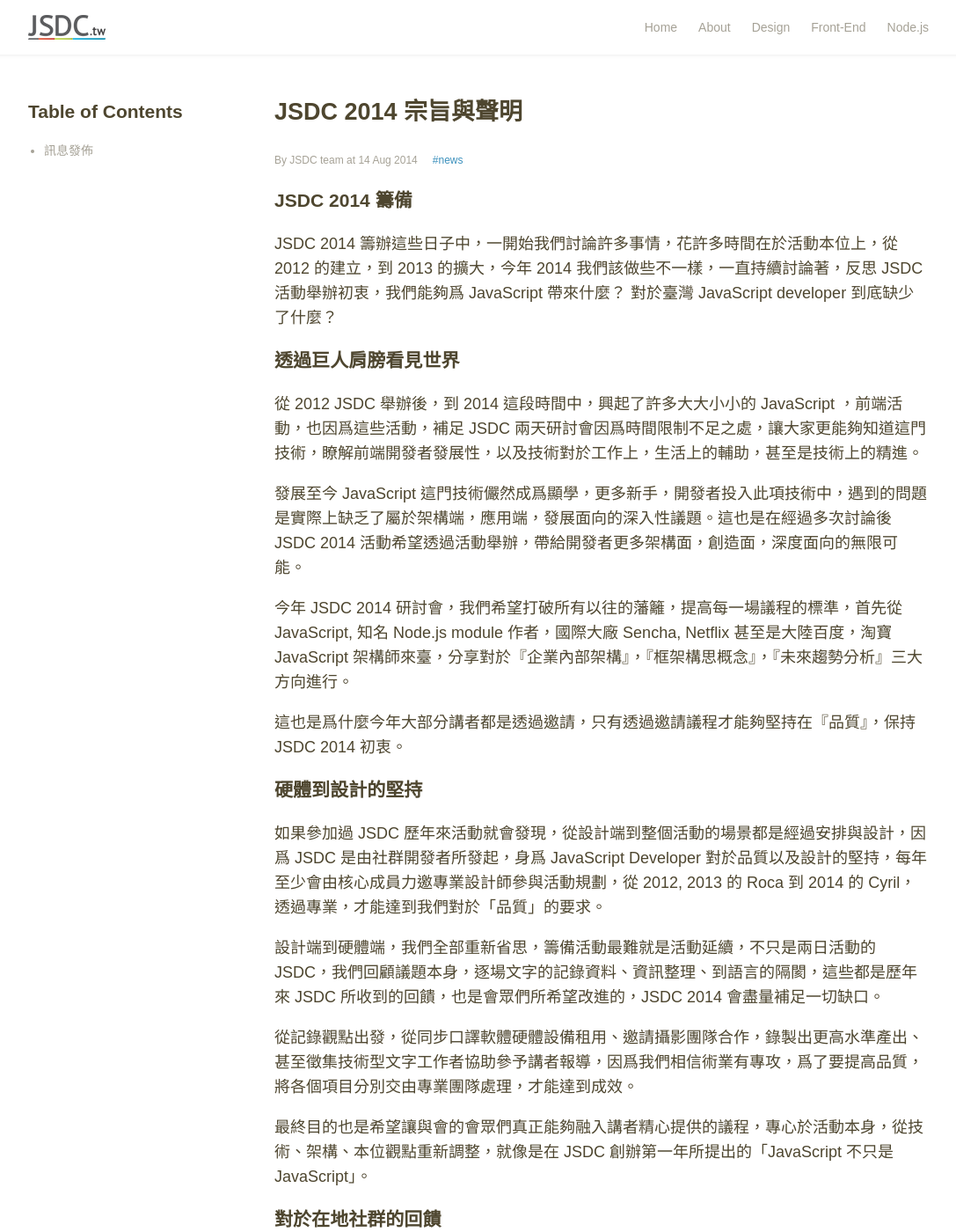
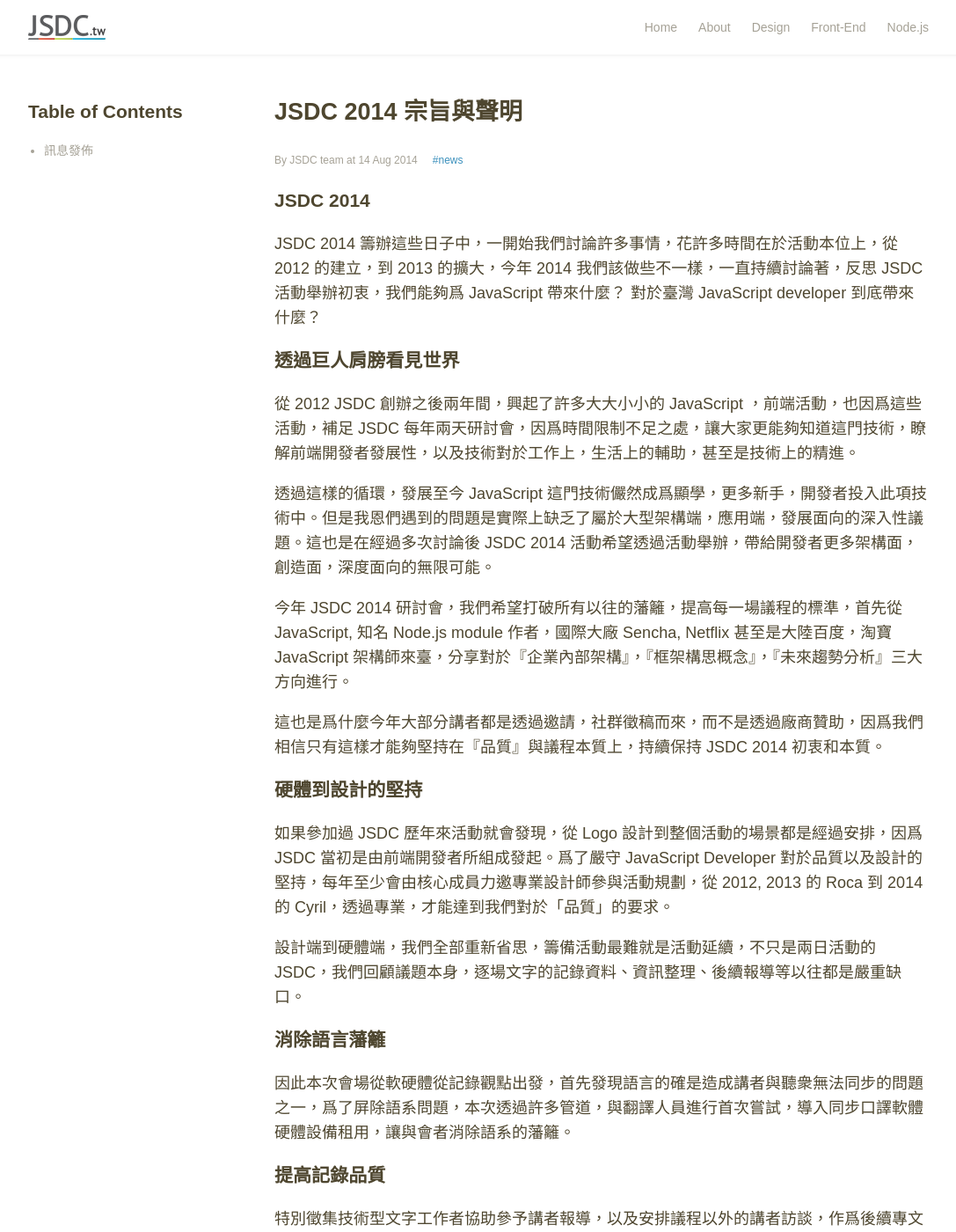
Before and after one commit to jsdc-core/blog.jsdc.tw, a Jekyll site: the page built from _posts/2014-08-14-announcement.md, in a window 1280 px wide and 1400 px high. Shown: the whole window at 88% size, without its empty margins (96-1183 px from the left). Built offline with Jekyll 4.4.1, drawn with Linux system fonts in a browser that asks for light colours; comment, search, counter and statistics services are not loaded; some of the changed text lies outside the part shown.

Commit message:
update announcement

```diff
--- a/_posts/2014-08-14-announcement.md
+++ b/_posts/2014-08-14-announcement.md
@@ -11,43 +11,49 @@
     link: #訊息發佈
 ---
 
-### JSDC 2014 籌備
+### JSDC 2014
 
-JSDC 2014 籌辦這些日子中，一開始我們討論許多事情，花許多時間在於活動本位上，從 2012 的建立，到 2013 的擴大，今年 2014 我們該做些不一樣，一直持續討論著，反思 JSDC 活動舉辦初衷，我們能夠爲 JavaScript 帶來什麼？ 對於臺灣 JavaScript developer 到底缺少了什麼？
+JSDC 2014 籌辦這些日子中，一開始我們討論許多事情，花許多時間在於活動本位上，從 2012 的建立，到 2013 的擴大，今年 2014 我們該做些不一樣，一直持續討論著，反思 JSDC 活動舉辦初衷，我們能夠爲 JavaScript 帶來什麼？ 對於臺灣 JavaScript developer 到底帶來什麼？
 
 ### 透過巨人肩膀看見世界
 
-從 2012 JSDC 舉辦後，到 2014 這段時間中，興起了許多大大小小的 JavaScript ，前端活動，也因爲這些活動，補足 JSDC 兩天研討會因爲時間限制不足之處，讓大家更能夠知道這門技術，瞭解前端開發者發展性，以及技術對於工作上，生活上的輔助，甚至是技術上的精進。
+從 2012 JSDC 創辦之後兩年間，興起了許多大大小小的 JavaScript ，前端活動，也因爲這些活動，補足 JSDC 每年兩天研討會，因爲時間限制不足之處，讓大家更能夠知道這門技術，瞭解前端開發者發展性，以及技術對於工作上，生活上的輔助，甚至是技術上的精進。
 
-發展至今 JavaScript 這門技術儼然成爲顯學，更多新手，開發者投入此項技術中，遇到的問題是實際上缺乏了屬於架構端，應用端，發展面向的深入性議題。這也是在經過多次討論後 JSDC 2014 活動希望透過活動舉辦，帶給開發者更多架構面，創造面，深度面向的無限可能。
+透過這樣的循環，發展至今 JavaScript 這門技術儼然成爲顯學，更多新手，開發者投入此項技術中。但是我恩們遇到的問題是實際上缺乏了屬於大型架構端，應用端，發展面向的深入性議題。這也是在經過多次討論後 JSDC 2014 活動希望透過活動舉辦，帶給開發者更多架構面，創造面，深度面向的無限可能。
 
 今年 JSDC 2014 研討會，我們希望打破所有以往的藩籬，提高每一場議程的標準，首先從 JavaScript, 知名 Node.js module 作者，國際大廠 Sencha, Netflix 甚至是大陸百度，淘寶 JavaScript 架構師來臺，分享對於『企業內部架構』，『框架構思概念』，『未來趨勢分析』三大方向進行。
 
-這也是爲什麼今年大部分講者都是透過邀請，只有透過邀請議程才能夠堅持在『品質』，保持 JSDC 2014 初衷。
+這也是爲什麼今年大部分講者都是透過邀請，社群徵稿而來，而不是透過廠商贊助，因爲我們相信只有這樣才能夠堅持在『品質』與議程本質上，持續保持 JSDC 2014 初衷和本質。
 
 ### 硬體到設計的堅持
 
-如果參加過 JSDC 歷年來活動就會發現，從設計端到整個活動的場景都是經過安排與設計，因爲 JSDC 是由社群開發者所發起，身爲 JavaScript Developer 對於品質以及設計的堅持，每年至少會由核心成員力邀專業設計師參與活動規劃，從 2012, 2013 的 Roca 到 2014 的 Cyril，透過專業，才能達到我們對於「品質」的要求。
+如果參加過 JSDC 歷年來活動就會發現，從 Logo 設計到整個活動的場景都是經過安排，因爲 JSDC 當初是由前端開發者所組成發起。爲了嚴守 JavaScript Developer 對於品質以及設計的堅持，每年至少會由核心成員力邀專業設計師參與活動規劃，從 2012, 2013 的 Roca 到 2014 的 Cyril，透過專業，才能達到我們對於「品質」的要求。
 
-設計端到硬體端，我們全部重新省思，籌備活動最難就是活動延續，不只是兩日活動的 JSDC，我們回顧議題本身，逐場文字的記錄資料、資訊整理、到語言的隔閡，這些都是歷年來 JSDC 所收到的回饋，也是會眾們所希望改進的，JSDC 2014 會盡量補足一切缺口。
+設計端到硬體端，我們全部重新省思，籌備活動最難就是活動延續，不只是兩日活動的 JSDC，我們回顧議題本身，逐場文字的記錄資料、資訊整理、後續報導等以往都是嚴重缺口。
 
-從記錄觀點出發，從同步口譯軟體硬體設備租用、邀請攝影團隊合作，錄製出更高水準產出、甚至徵集技術型文字工作者協助參予講者報導，因爲我們相信術業有專攻，爲了要提高品質，將各個項目分別交由專業團隊處理，才能達到成效。
+### 消除語言藩籬
 
-最終目的也是希望讓與會的會眾們真正能夠融入講者精心提供的議程，專心於活動本身，從技術、架構、本位觀點重新調整，就像是在 JSDC 創辦第一年所提出的「JavaScript 不只是 JavaScript」。
+因此本次會場從軟硬體從記錄觀點出發，首先發現語言的確是造成講者與聽衆無法同步的問題之一，爲了屏除語系問題，本次透過許多管道，與翻譯人員進行首次嘗試，導入同步口譯軟體硬體設備租用，讓與會者消除語系的藩籬。
+
+### 提高記錄品質
+
+特別徵集技術型文字工作者協助參予講者報導，以及安排議程以外的講者訪談，作爲後續專文報導處理。同時邀請攝影團隊合作，錄製出高水準清晰影像，達到記錄本質上的要求。因爲我們相信術業有專攻，爲了要提高品質，將各個項目分別交由專業團隊處理，才能達到成效。
+
+從議程的安排，到活動的本質，甚至到後續的文章產出希望讓與會的會眾們真正能夠融入講者精心提供的議程，專心於活動本身，從技術、架構、本位觀點重新調整，就像是在 JSDC 創辦第一年所提出的「JavaScript 不只是 JavaScript」。
 
 ### 對於在地社群的回饋
 
 JSDC 將國外資源引入，讓更多活水注入臺灣，漸漸希望轉變國際性研討會，讓更多人看見臺灣的同時，藉由每月的持續性社群聚會舉辦讓基層的 Workshop 社群可以不斷的蓬勃發展，我們希望能透過這樣的一個平台，讓自由社群可以相互交流、知道彼此的存在與增加可能的交流機會，來讓整個臺灣的 JavaScript Developer 社群可以更加的蓬勃與持續發展。
 
-### JSDC 2014 宗旨
+### JSDC 2014 期望
 
 JSDC 從創立的第一年開始，我們目的是希望提高臺灣 JavaScript Developer 自身技術水平，邁向國際舞臺。真正的去瞭解到 JavaScript 這一門語言的精神所在，從技術面、應用面、到架構面，希望能夠讓更多臺灣 JavaScript Developer 透過國際間的交流，瞭解企業級的架構與應用模式，提升自我價值。
 
 JavaScript 有太多太多轉變，以及值得探討的領域，本次邀請不同面向的講者，從自由開發者，組織領導，企業架構，資深開發者等人，帶領各位一起來探討 JavaScript 這門技術的應用及未來趨勢。
 
-JSDC 正式邁入第三年，第一年建立，第二年崛起，第三年決定『挑戰』，除了挑戰挑戰目前研討會品質及後續處理的現況外，我們要挑戰的是對於 JavaScript Developer 的價值，此種身份不分學生，獨立開發者，公司族群，只要是真正投入 JavaScript 希望對於技術精進者 ，希望透過本次 JSDC ，透過與會過程，後續文章，從影響自己到影響企業。
+JSDC 正式邁入第三年，第一年建立，第二年崛起，第三年決定『挑戰』，除了挑戰挑戰目前研討會品質及後續處理的現況外，我們要挑戰的是對於 JavaScript Developer 的價值 ，希望透過每年 JSDC ，透過與會過程，後續文章，總彙集成果，與企業內部探討，與自己團隊討論，從影響自己，影響團隊，甚至影響整體的發展面向。
 
-別再說 JavaScript / Node.js 是一門很新，很不可靠的技術，從獨立開發者，到企業應用，透過框架原理，架構分析，實戰分享，希望者與會者思考體制內架構與體制外的現況，從各種不同面向瞭解 JavaScript ，進而優化架構，強化團隊，調整開發步伐流程。
+透過從獨立開發者，到企業應用，透過框架原理，架構分析，實戰分享，希望者與會者思考體制內架構與體制外的現況，從各種不同面向瞭解 JavaScript ，進而優化架構，強化團隊，調整開發步伐流程。
 
 改變是需要從所有人做起，立足臺灣，眼看世界，打造世界等級環境與團隊，這是大家所深切期望，也是 JSDC 今年期望的方向。
 
```
